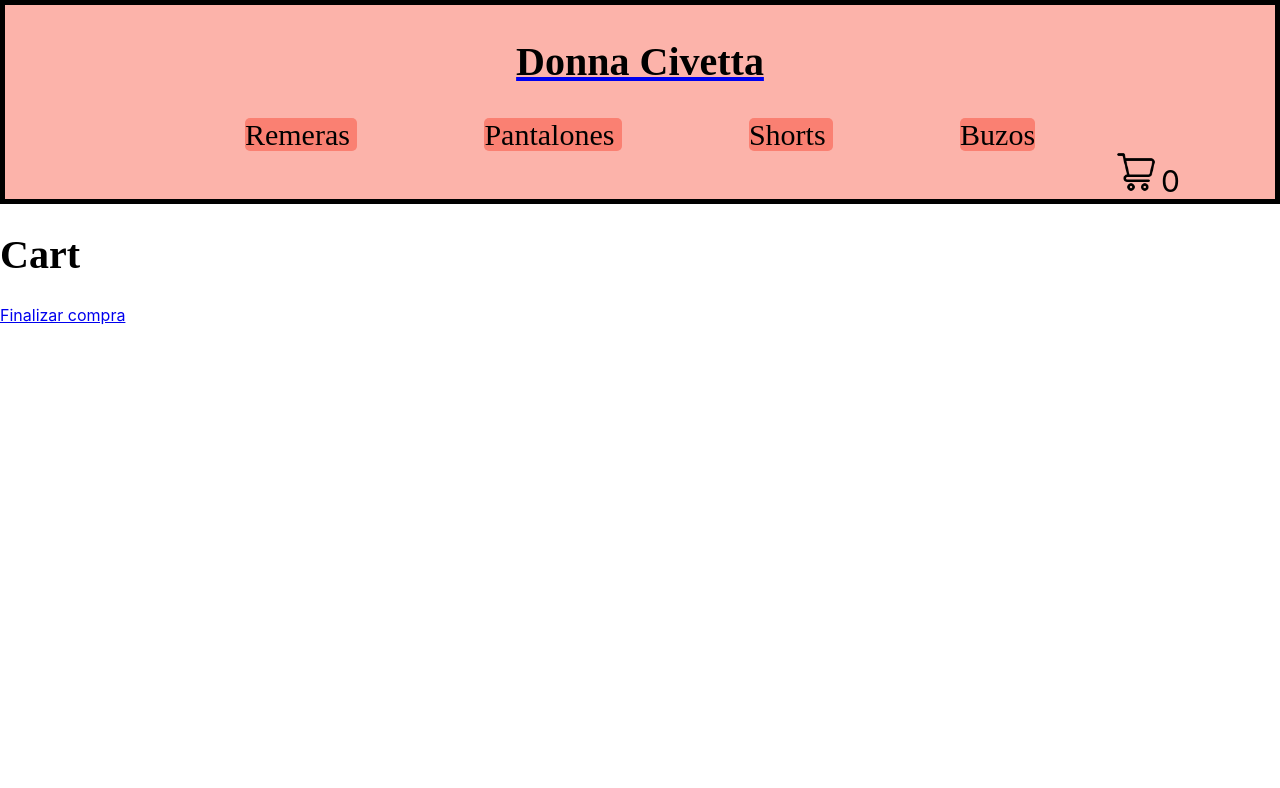
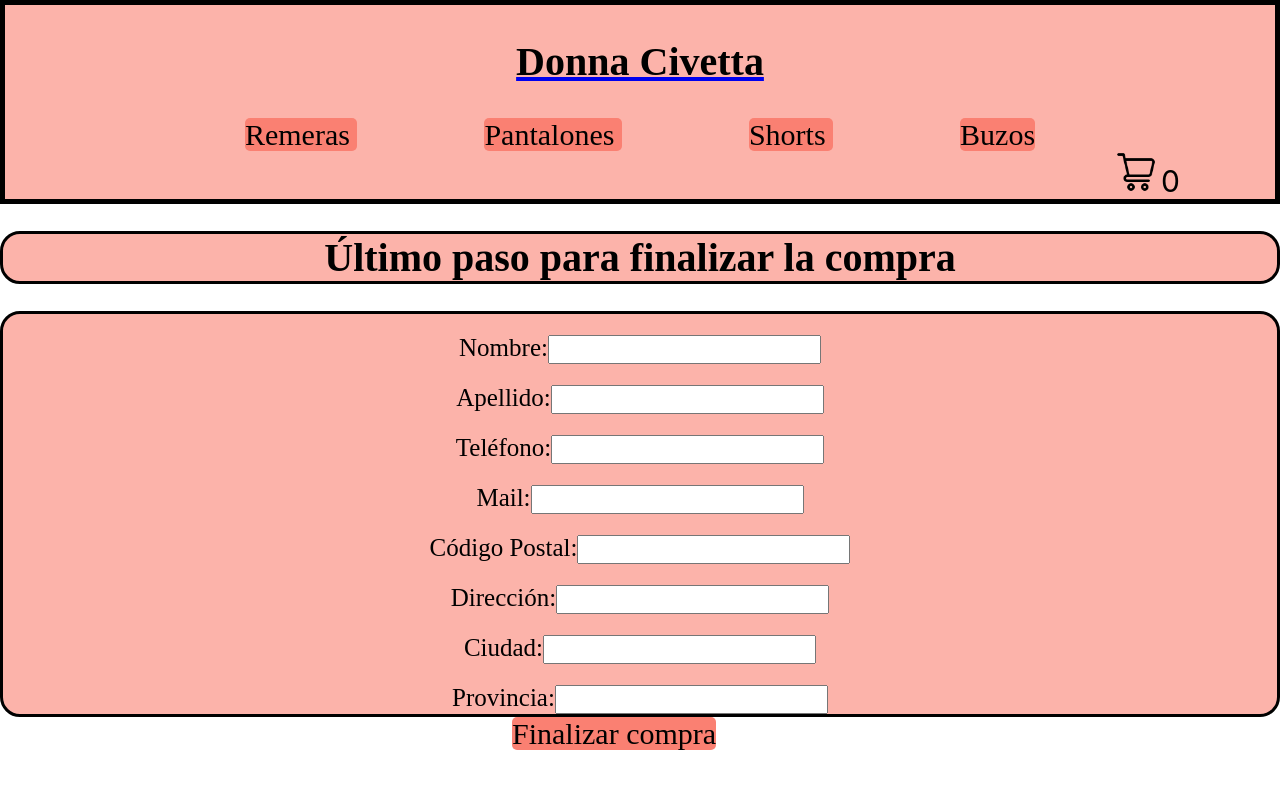
Before and after one commit to Valensoler/EntregaFinal_Soler, a React (Create React App) app: page /cart in a window 1280 px wide. Shown: the top 788 px of the page. Built offline with nearby package versions, Linux system fonts and the light colour scheme.

Commit message:
saco resposabilidades de itemdetailcontainer

```diff
--- /dev/null
+++ b/src/adapters/createAdaptedProductFromFirestore.js
@@ -0,0 +1,15 @@
+export const createAdaptedProductFromFirestore = (doc) => {
+    const data = doc.data()
+
+    const productAdapted = {
+        id: doc.id,
+        name: data.name,
+        img: data.img,
+        price: data.price,
+        stock: data.stock,
+        category: data.category,
+        description: data.description
+    }
+
+    return productAdapted
+}
--- /dev/null
+++ b/src/components/Cart/Cart.css
@@ -0,0 +1,37 @@
+.carritoCliente {
+    font-family: 'Times New Roman', Times, serif;
+    font-size: 40px;
+    text-align: center;
+    background-color:rgba(250, 128, 114, 0.6);
+    border: 3px solid #000;
+    border-radius: 20px;
+}
+
+form {
+    background-color: rgba(250, 128, 114, 0.6);
+    border: 3px solid #000;
+    border-radius: 20px;
+}
+
+label {
+    font-size: 25px;
+    font-family: 'Times New Roman', Times, serif;
+    text-align: center;
+    display: block;
+    margin-top: 20px;
+}
+
+input {
+    font-size: 20px;
+}
+
+.botonCompra {
+    background-color: salmon;
+    color: #000;
+    text-decoration: none;
+    font-size: 30px;
+    font-family: 'Times New Roman', Times, serif;
+    margin-top: 200px;
+    margin-left: 40%;
+    border-radius: 5px;
+}
--- a/src/components/Cart/Cart.js
+++ b/src/components/Cart/Cart.js
@@ -1,13 +1,35 @@
-import { useContext } from 'react'
+import { useContext, useState } from 'react'
 import { CartContext } from '../../context/CartContext'
 import { Link } from 'react-router-dom'
+import './Cart.css'
 
 const Cart = () => {
     const { cart } = useContext(CartContext)
+    const [nombre, setNombre] = useState('');
+    const [apellido, setApellido] = useState('');
+    const [telefono, setTelefono] = useState('');
+    const [mail, setMail] = useState('');
+    const [codigoPostal, setCodigoPostal] = useState('');
+    const [direccion, setDireccion] = useState('');
+    const [ciudad, setCiudad] = useState('');
+    const [provincia, setProvincia] = useState('');
+
+
+    const handleSubmit = (event) => {
+        event.preventDefault();
+        setNombre('');
+        setApellido('');
+        setTelefono('');
+        setMail ('');
+        setCodigoPostal('');
+        setDireccion('');
+        setCiudad('');
+        setProvincia('');
+    }
 
     return (
         <div>
-            <h1>Cart</h1>
+            <h1 className="carritoCliente">Último paso para finalizar la compra</h1>
             <div>
                 {
                     cart.map(prod => {
@@ -18,10 +40,65 @@ const Cart = () => {
                         )
                     })
                 }
+                <form onSubmit={handleSubmit}>
+                    <label>
+                        Nombre:
+                        <input type="text" value={nombre} onChange={(e) => setNombre(e.target.value)} />
+                    </label>
+                    <label>
+                        Apellido:
+                        <input type="text" value={apellido} onChange={(e) => setApellido(e.target.value)} />
+                    </label>
+                    <label>
+                        Teléfono:
+                        <input type="text" value={telefono} onChange={(e) => setTelefono(e.target.value)} />
+                    </label>
+                    <label>
+                        Mail:
+                        <input type="text" value={mail} onChange={(e) => setTelefono(e.target.value)} />
+                    </label>
+                    <label>
+                        Código Postal:
+                        <input type="text" value={codigoPostal} onChange={(e) => setCodigoPostal(e.target.value)} />
+                    </label>
+                    <label>
+                        Dirección:
+                        <input type="text" value={direccion} onChange={(e) => setDireccion(e.target.value)} />
+                    </label>
+                    <label>
+                        Ciudad:
+                        <input type="text" value={ciudad} onChange={(e) => setCiudad(e.target.value)} />
+                    </label>
+                    <label>
+                        Provincia:
+                        <input type="text" value={provincia} onChange={(e) => setProvincia(e.target.value)} />
+                    </label>
+                </form>
             </div>
-            <Link to='/checkout'>Finalizar compra</Link>
+            <Link className="botonCompra" to='/checkout'>Finalizar compra</Link>
         </div>
     )
 }
 
-export default Cart
+export default Cart;
+
+//     return (
+//         <div>
+//             <h1>Cart</h1>
+//             <div>
+//             {
+//                 cart.map(prod => {
+//                     return (
+//                         <div key={prod.id}>
+//                             {prod.name}
+//                         </div>
+//                     )
+//                 })
+//             }
+//             </div>
+//             <Link to='/checkout'>Finalizar compra</Link>
+//         </div>
+//     )
+
+
+// export default Cart
--- a/src/components/Checkout/Checkout.js
+++ b/src/components/Checkout/Checkout.js
@@ -4,6 +4,7 @@ import { db } from "../../service/firebase/firebaseConfig"
 import { collection, documentId, query, getDocs, where, writeBatch, addDoc } from "firebase/firestore"
 import { useNotification } from "../../notification/NotificationService"
 import { useNavigate } from "react-router-dom"
+
 
 const Checkout = () => {
     const [orderId, setOrderId] = useState ("")
@@ -18,13 +19,7 @@ const Checkout = () => {
         try {
             setLoading (true)
             const objOrder = {
-                buyer: {
-                    name: 'Sebastian Zuviria',
-                    phone: '123456789',
-                    address: 'mi direaccion 123'
-
-                    //BORRAR ESTO Y HACER LOS DATOS DESDE EL FORMULARIO
-                },
+                buyer: {},
                 items: cart,
                 total: total,
             }
--- a/src/components/Item/Item.js
+++ b/src/components/Item/Item.js
@@ -2,6 +2,7 @@ import './Item.css'
 import {Link} from "react-router-dom"
 
 const Item = ({ id, name, img, price}) => {
+
     return (
         <div className= "Item">
             <h2>{name}</h2>
--- a/src/components/ItemDetailContainer/ItemDetailContainer.js
+++ b/src/components/ItemDetailContainer/ItemDetailContainer.js
@@ -4,13 +4,19 @@ import ItemDetail from '../ItemDetail/ItemDetail'
 import { useParams } from 'react-router-dom'
 import { getDoc, doc } from 'firebase/firestore'
 import { db } from '../../service/firebase/firebaseConfig'
+//import { getProductsById } from "../../service/firebase/firestore/products"
+//import { useAsync } from "../../hooks/useAsync"
 
 const ItemDetailContainer = () => {
-    const [product, setProduct] = useState()
+    const [product, setProduct] = useState([])
     const [loading, setLoading] = useState(true)
     const [error, setError] = useState(false)
 
     const { itemId } = useParams()
+
+    // const getProductsWithId = () => getProductsById(itemId)
+
+    // const { data: product, error, loading } = useAsync(getProductsWithId, [itemId])
 
     useEffect(() => {
         const productRef = doc(db, 'products', itemId)
@@ -26,8 +32,22 @@ const ItemDetailContainer = () => {
             })
     }, [itemId])
 
+        // setLoading (true)
+
+        // getProductsById (itemId)
+        // .then (product => {
+        //     setProduct (product)
+        // })
+        // .catch (error => {
+        //     console.log ("error")
+        // })
+        // .finally (() => {
+        //     setLoading (false)
+        // })
+        // const productRef = doc(db, 'products', itemId)
+
     return (
-            <div className="ItemDetailContainer">
+            <div className= "ItemDetailContainer">
                 <ItemDetail {...product}/>
             </div>
 
--- a/src/context/CartContext.js
+++ b/src/context/CartContext.js
@@ -11,7 +11,7 @@ export const CartProvider  = ({children}) => {
       if(!isInCart(productToAdd.id)) {
       setCart(prev => [...prev, productToAdd])
       } else {
-      console.log('El producto ya esta agregado')
+      console.log ('El producto ya esta agregado')
       }
   }
 
--- a/src/service/firebase/firestore/products.js
+++ b/src/service/firebase/firestore/products.js
@@ -1,5 +1,6 @@
-import { getDocs, collection, query, where } from 'firebase/firestore'
+import { getDocs, getDoc, collection, query, where } from 'firebase/firestore'
 import { db } from '../firebaseConfig'
+import { createAdaptedProductFromFirestore } from "../../../adapters/createAdaptedProductFromFirestore"
 
 export const getProducts = (categoryId) => {
     const productsRef = categoryId
@@ -9,8 +10,7 @@ export const getProducts = (categoryId) => {
     return getDocs(productsRef)
         .then(snapshot => {
             const productsAdapted = snapshot.docs.map(doc => {
-            const data = doc.data()
-            return { id: doc.id, ...data }
+                return createAdaptedProductFromFirestore(doc)
             })
 
             return productsAdapted
@@ -18,9 +18,21 @@ export const getProducts = (categoryId) => {
         .catch(error => {
             return error
         })
-
 }
 
-export const getProductsById = () => {
+// export const getProductsById = (itemId) => {
+//     const idRef = itemId
+//     ? query (collection (db, 'products'), where ('id', '==', itemId))
+//     : collection (db,'products')
 
-}
+//     return getDoc(idRef)
+//         .then(snapshot => {
+//             const productAdapted = { id: snapshot.id, ...data}
+//             const data = snapshot.data()
+
+//             return productAdapted
+//         })
+//         .catch(error => {
+//             return error
+//         })
+// }
```
Also changed, not shown: src/components/ItemListContainer/ItemListContainer.js (+5 -30 lines), src/components/NavBar/NavBar.js (+38 -1 lines). Lines whose indentation alone changed are shown as unchanged.
